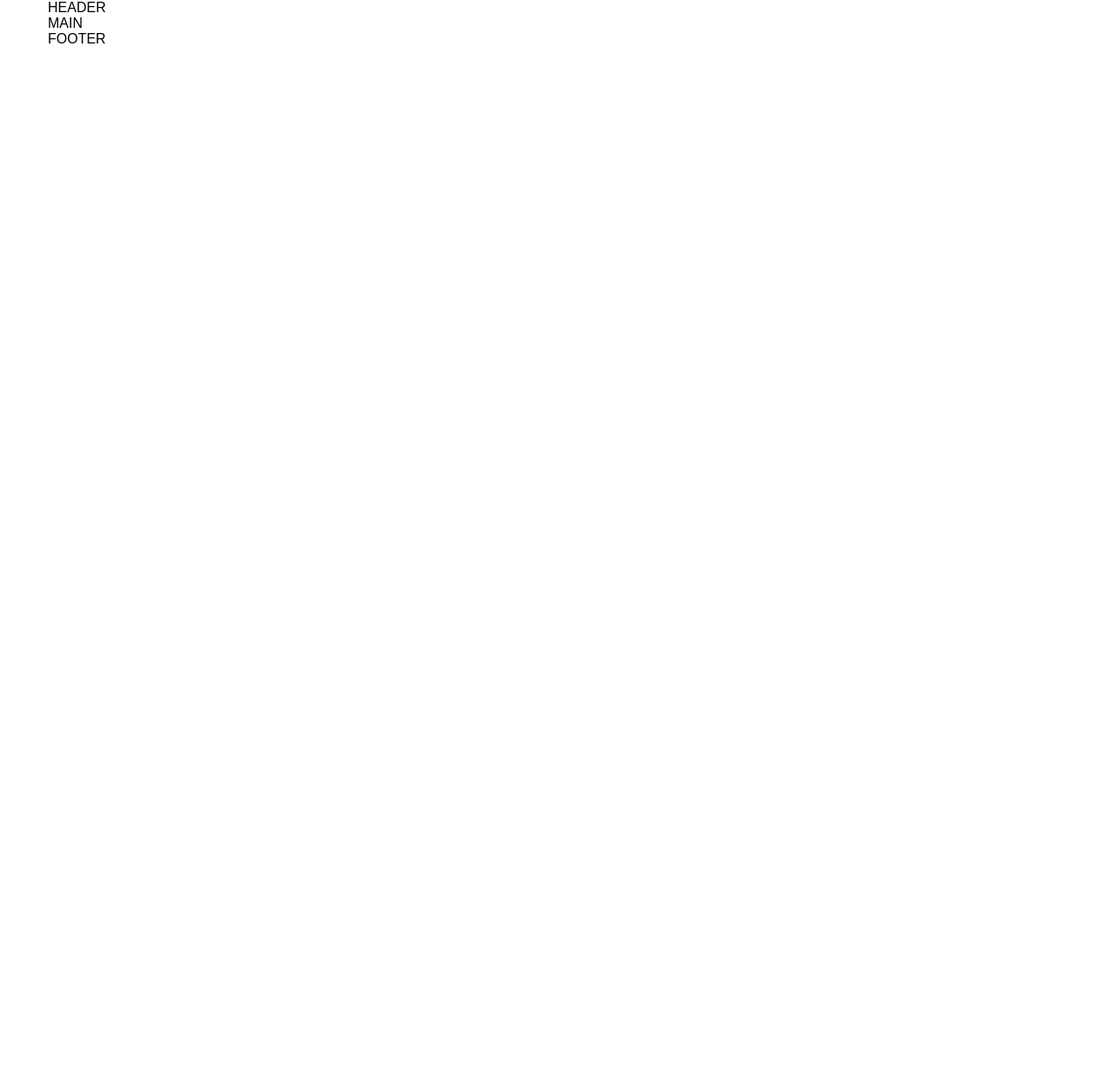
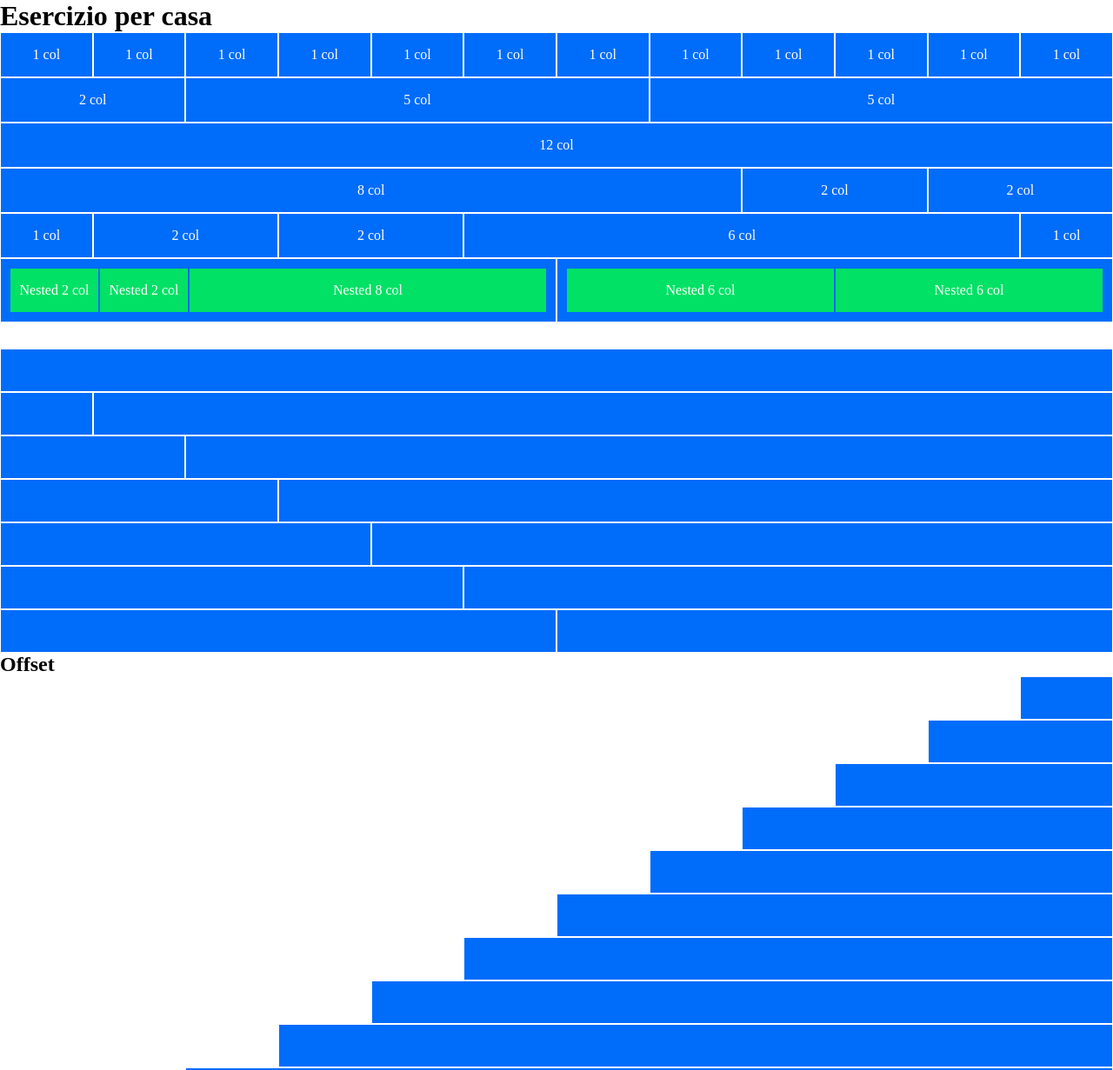
Before and after one commit to gaetanovenuto/html-css-12bool, a plain HTML site: page index.html in a window 1280 px wide. Shown: the top 1231 px of the page at 87% size. Before the commit the page ends 800 px from the top, so only its background shows below. Drawn offline with Linux system fonts and the light colour scheme.

Commit message:
Completed Exercise

```diff
--- a/css/framework12col.css
+++ b/css/framework12col.css
@@ -2,7 +2,7 @@
     FRAMEWORK
 ***************************************************/
 .container {
-    max-width: 1170px;
+    max-width: 100vw;
     margin: 0 auto;
 }
 
--- a/css/layout.css
+++ b/css/layout.css
@@ -1,18 +1,33 @@
-/***************************************************
-    HEADER SECTION
-****************************************************/
-
-
-
 /***************************************************
     MAIN SECTION
 ****************************************************/
 
 
 
-/***************************************************
-    FOOTER SECTION
-****************************************************/
+[class*="col-"] {
+    min-height: 50px;
+    border: .5px solid white;
+    color: white;
+    text-align: center;
+    vertical-align: middle;
+    line-height: 50px;
+    background-color: var(--blue-bg);
+}
+
+.nest {
+    padding: 10px;
+}
+
+.row > .col-6 > .nest > .green-box{
+    background-color: var(--light-green-bg);
+    border: .5px solid var(--blue-bg);
+}
+
+.first-main {
+    margin-bottom: 30px;
+}
+
+
 
 
 
--- a/css/reset.css
+++ b/css/reset.css
@@ -8,7 +8,7 @@
 }
 
 html {
-    font-family: Arial, Helvetica, sans-serif;
+    font-family: 'Times New Roman', Times, serif;
 }
 
 img {
--- a/css/style.css
+++ b/css/style.css
@@ -5,7 +5,10 @@
 /*********************
     BACKGROUND COLORS
 **********************/
-
+:root {
+    --blue-bg: #006CFA;
+    --light-green-bg: #00E165;
+}
 /*********************
     TEXT
 **********************/
--- a/index.html
+++ b/index.html
@@ -16,7 +16,9 @@
         <!-- header -->
         <header>
             <div class="container">
-                HEADER
+                <h1>
+                    Esercizio per casa
+                </h1>
             </div>
         </header>
         <!-- /header -->
@@ -24,18 +26,137 @@
         <!-- main -->
         <main>
             <div class="container">
-                MAIN
+                <section class="first-main">
+                    <div class="row">
+                        <div class="col-1">1 col</div>
+                        <div class="col-1">1 col</div>
+                        <div class="col-1">1 col</div>
+                        <div class="col-1">1 col</div>
+                        <div class="col-1">1 col</div>
+                        <div class="col-1">1 col</div>
+                        <div class="col-1">1 col</div>
+                        <div class="col-1">1 col</div>
+                        <div class="col-1">1 col</div>
+                        <div class="col-1">1 col</div>
+                        <div class="col-1">1 col</div>
+                        <div class="col-1">1 col</div>
+                    </div>
+                    <div class="row">
+                        <div class="col-2">2 col</div>
+                        <div class="col-5">5 col</div>
+                        <div class="col-5">5 col</div>
+                    </div>
+                    <div class="row">
+                        <div class="col-12">12 col</div>
+                    </div>
+                    <div class="row">
+                        <div class="col-8">8 col</div>
+                        <div class="col-2">2 col</div>
+                        <div class="col-2">2 col</div>
+                    </div>
+                    <div class="row">
+                        <div class="col-1">1 col</div>
+                        <div class="col-2">2 col</div>
+                        <div class="col-2">2 col</div>
+                        <div class="col-6">6 col</div>
+                        <div class="col-1">1 col</div>
+                    </div>
+                    <div class="row">
+                        <div class="col-6">
+                            <div class="row nest">
+                                <div class="col-2 green-box">
+                                    Nested 2 col
+                                </div>
+                                <div class="col-2 green-box">
+                                    Nested 2 col
+                                </div>
+                                <div class="col-8 green-box">
+                                    Nested 8 col
+                                </div>
+                            </div>
+                        </div>
+                        <div class="col-6">
+                            <div class="row nest">
+                                <div class="col-6 green-box">
+                                    Nested 6 col
+                                </div>
+                                <div class="col-6 green-box">
+                                    Nested 6 col
+                                </div>
+                            </div>
+                        </div>
+                    </div>
+                </section>
+                <section class="second-main">
+                    <div class="row">
+                        <div class="col-12"></div>
+                    </div>
+                    <div class="row">
+                        <div class="col-1"></div>
+                        <div class="col-11"></div>
+                    </div>
+                    <div class="row">
+                        <div class="col-2"></div>
+                        <div class="col-10"></div>
+                    </div>
+                    <div class="row">
+                        <div class="col-3"></div>
+                        <div class="col-9"></div>
+                    </div>
+                    <div class="row">
+                        <div class="col-4"></div>
+                        <div class="col-8"></div>
+                    </div>
+                    <div class="row">
+                        <div class="col-5"></div>
+                        <div class="col-7"></div>
+                    </div>
+                    <div class="row">
+                        <div class="col-6"></div>
+                        <div class="col-6"></div>
+                    </div>
+                </section>
+                <section class="offset-main">
+                    <h2>
+                        Offset
+                    </h2>
+                    <div class="row">
+                        <div class="col-1 col-offset-11"></div>
+                    </div>
+                    <div class="row">
+                        <div class="col-2 col-offset-10"></div>
+                    </div>
+                    <div class="row">
+                        <div class="col-3 col-offset-9"></div>
+                    </div>
+                    <div class="row">
+                        <div class="col-4 col-offset-8"></div>
+                    </div>
+                    <div class="row">
+                        <div class="col-5 col-offset-7"></div>
+                    </div>
+                    <div class="row">
+                        <div class="col-6 col-offset-6"></div>
+                    </div>
+                    <div class="row">
+                        <div class="col-7 col-offset-5"></div>
+                    </div>
+                    <div class="row">
+                        <div class="col-8 col-offset-4"></div>
+                    </div>
+                    <div class="row">
+                        <div class="col-9 col-offset-3"></div>
+                    </div>
+                    <div class="row">
+                        <div class="col-10 col-offset-2"></div>
+                    </div>
+                    <div class="row">
+                        <div class="col-11 col-offset-1"></div>
+                    </div>
+                </section>
             </div>
         </main>
         <!-- /main -->
 
-        <!-- footer -->
-        <footer>
-            <div class="container">
-                FOOTER
-            </div>
-        </footer>
-        <!-- /footer -->
-
     </body>
 </html>
```
